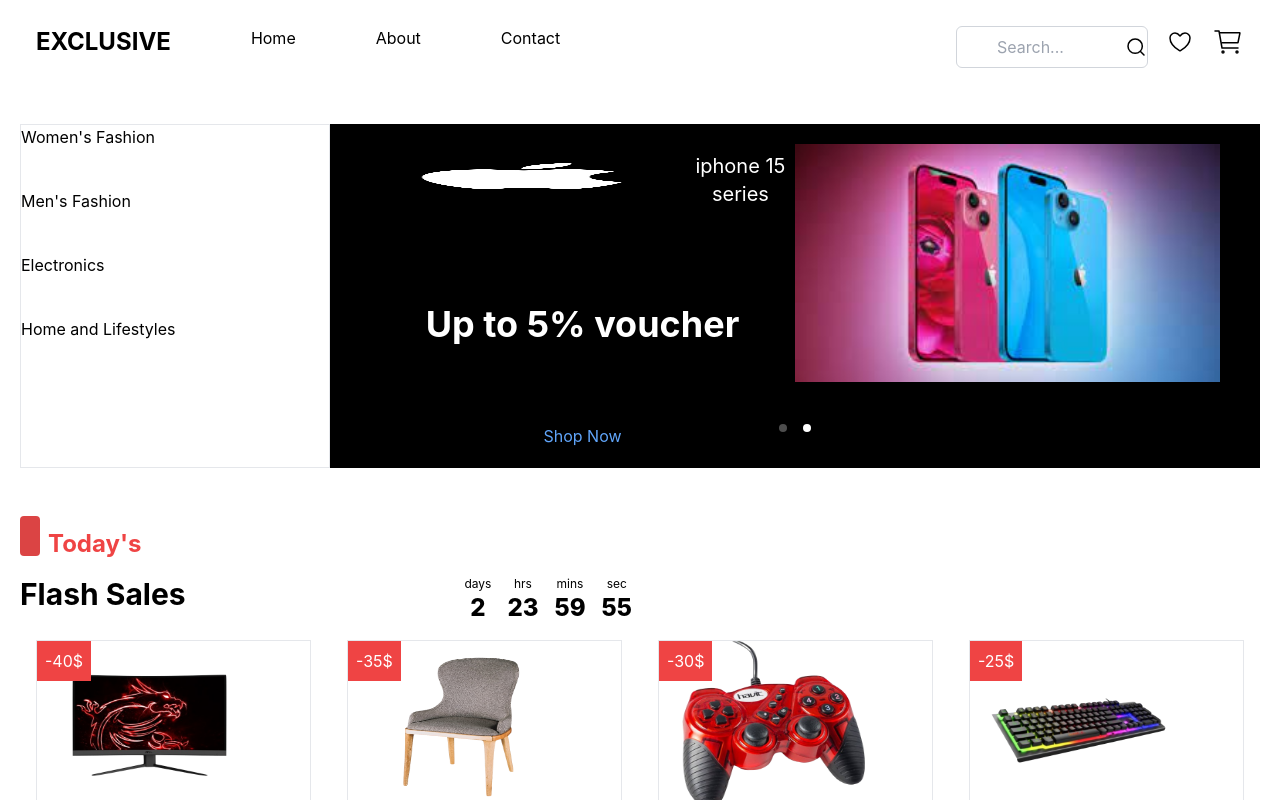
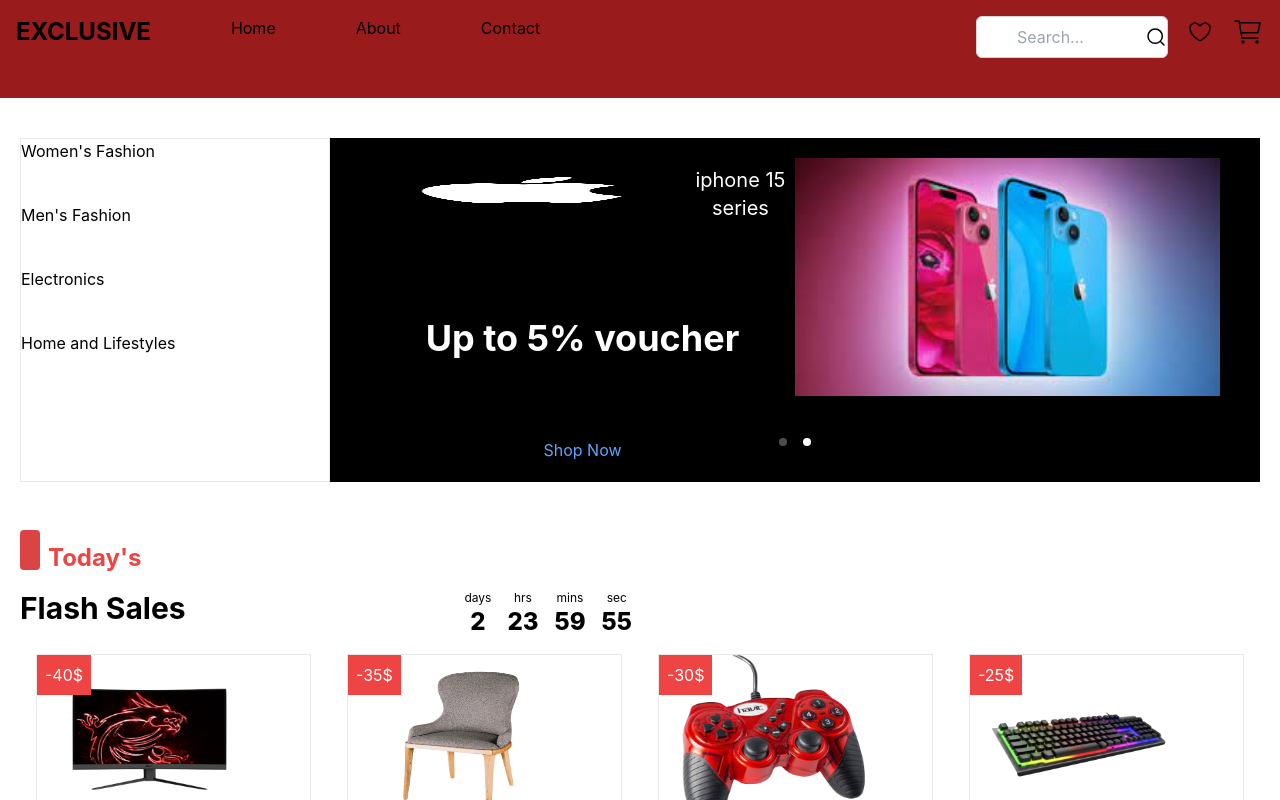
Before and after one commit to Geraldine-Okeke/e-commerce, a React (Create React App) app: page / in a window 1280 px wide. Shown: the top 800 px of the page. Built offline with nearby package versions, Linux system fonts and the light colour scheme.

Commit message:
Section 2, 3 and 4 completed , though not functional yet

```diff
--- a/src/components/HOME/Header.js
+++ b/src/components/HOME/Header.js
@@ -8,9 +8,9 @@
   );
   return(
     <>
-      <header className="flex flex-row p-4 ">
+      <header className="flex flex-row p-4 fixed top-0 left-0 right-0 pb-10 mb-32 bg-red-800 z-50">
         <div>
-          <h1 className="font-bold text-2xl text-black">EXCLUSIVE</h1>
+          <h1 className="font-bold text-2xl text-black ">EXCLUSIVE</h1>
         </div>
         <OffcanvasNav />
         <nav className=" justify-between  flex flex-row w-full">
--- a/src/components/HOME/SectionOne.js
+++ b/src/components/HOME/SectionOne.js
@@ -7,7 +7,7 @@
 export default function SectionOne() {
   return (
     <>
-      <div className="flex flex-col md:flex-row mt-10">
+      <div className="flex flex-col md:flex-row mt-32">
         {/* Sidebar (visible on large screens) */}
         <div className="w-full md:w-1/4 border">
           <ul className="space-y-10">
```
